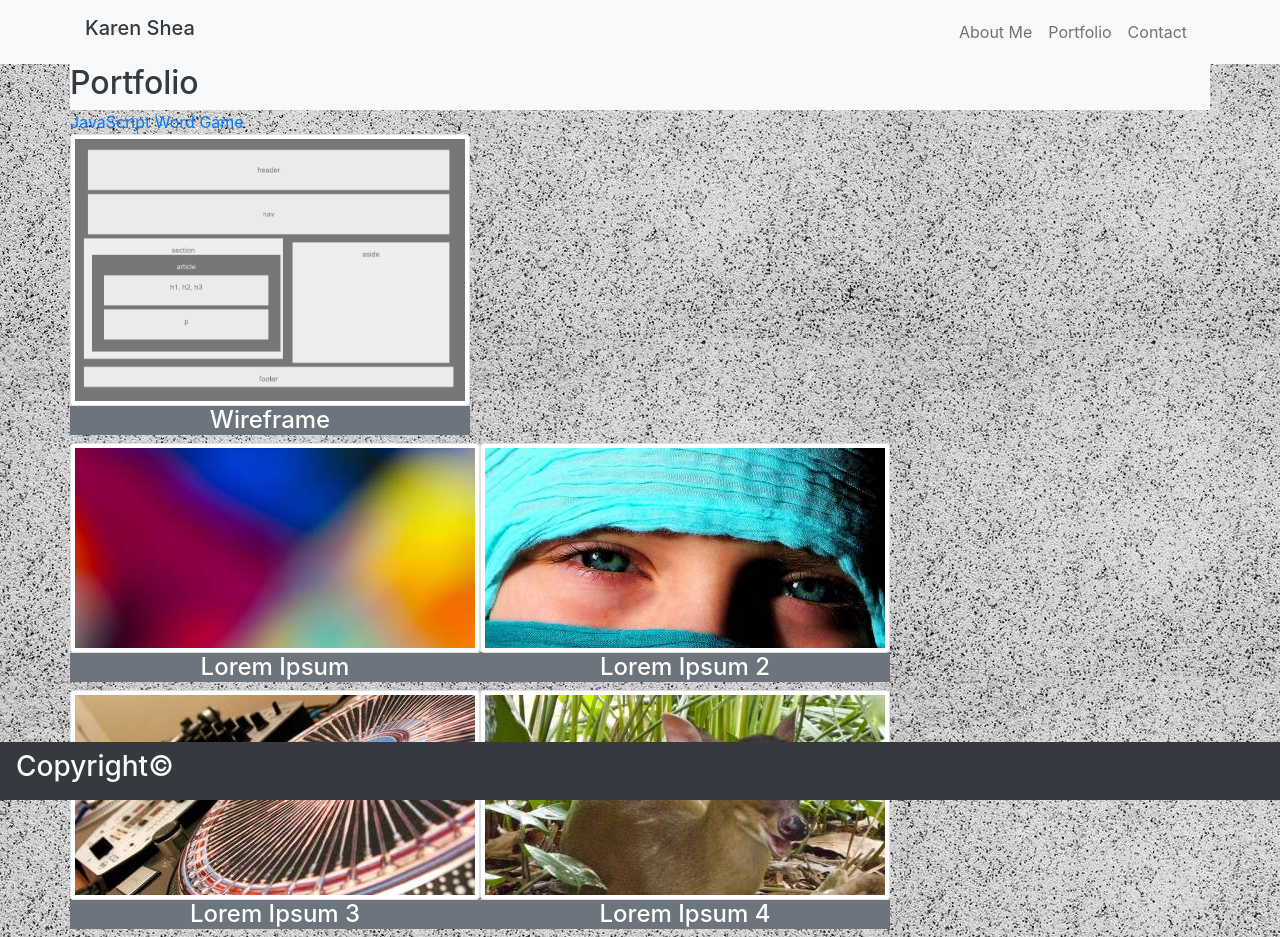
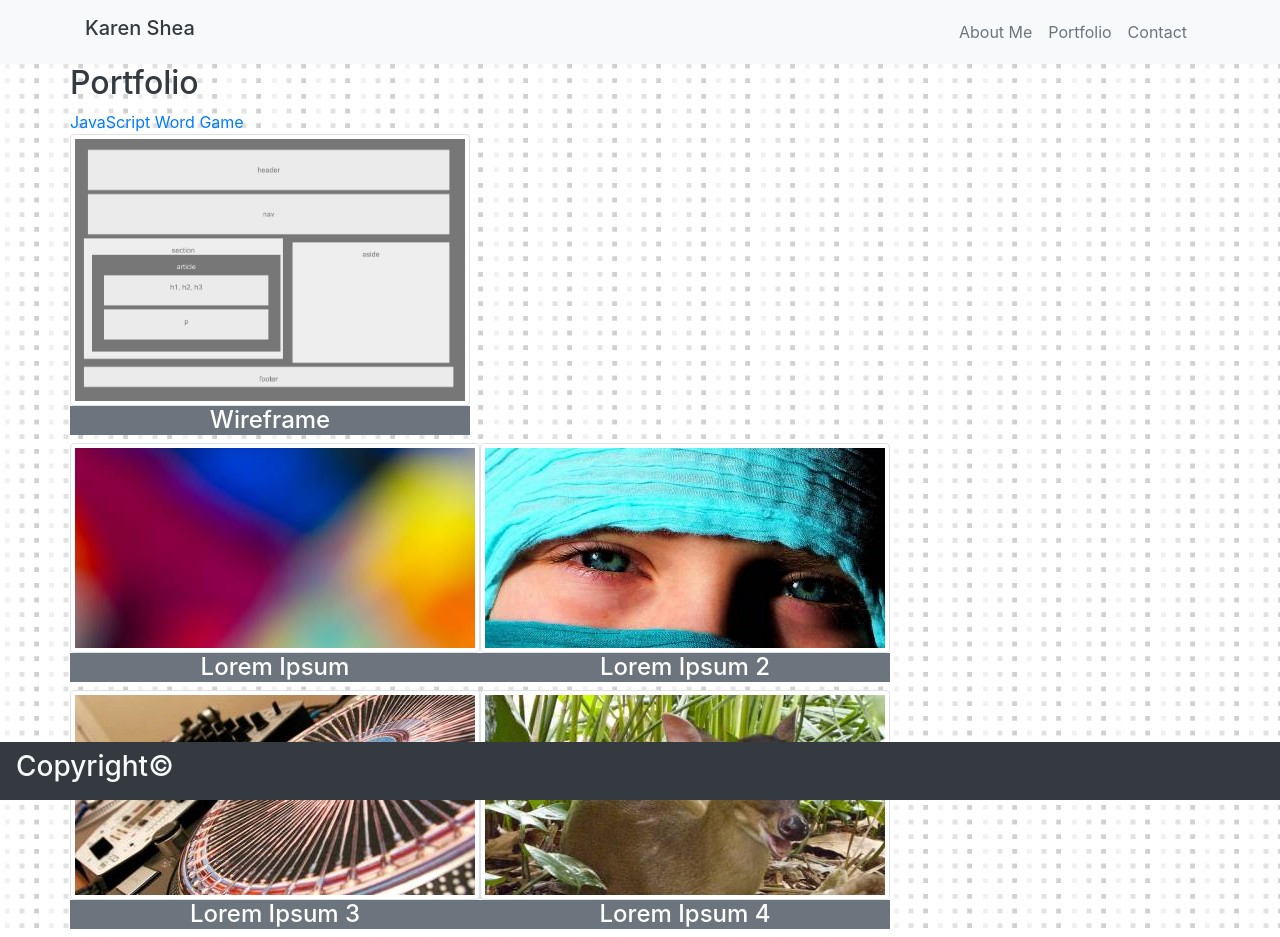
Before and after one commit to ks563/Bootstrap-Portfolio, a plain HTML site: page portfolio.html in a window 1280 px wide. Drawn offline with nearby package versions, Linux system fonts and the light colour scheme.

Commit message:
background image revert

```diff
--- a/portfolio.html
+++ b/portfolio.html
@@ -10,7 +10,7 @@
 
     <title>Portfolio</title>
   </head>
-  <body background="./background.jpg">
+  <body background="./tiny-squares.jpg">
     <nav class="navbar navbar-light bg-light navbar-expand-lg">
             <div class="container">
                 <h1 class="navbar-brand text-dark font"> Karen Shea</h1>
@@ -32,7 +32,7 @@
          </nav>
 
     <div class="container mx-auto">
-        <div class="row bg-light">
+        <div class="row">
             <div class="col-sm-md-lg-12">
                 <h2 class="text-dark">Portfolio</h2>
             </div>
```
Also changed, not shown: contact.html (+1 -1 lines), index.html (+1 -1 lines).
